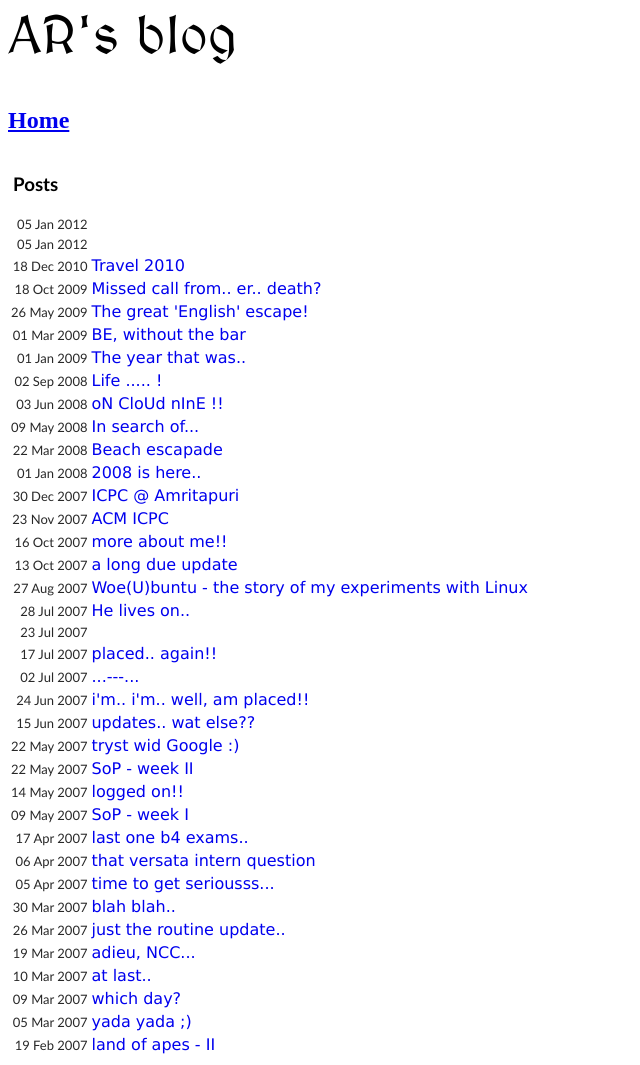
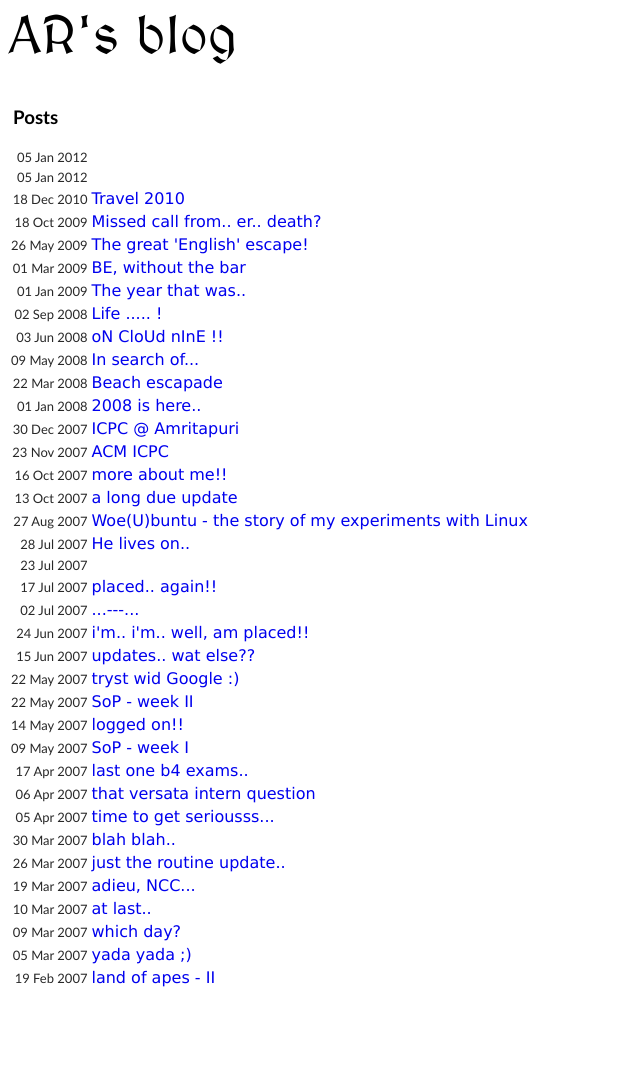
Before and after one commit to anusha-r/anusha-r.github.com, a Jekyll site: the page built from blog.html, in a window 1280 px wide. Shown: the whole page, without its empty margins (0-640 px from the left). Built offline with Jekyll 4.4.1, drawn with Linux system fonts in a browser that asks for light colours; Markdown is read by kramdown in place of the engine named in the settings; after the commit the page ends 998 px from its top, so only the background shows below that.

Commit message:
layout changes #26

```diff
--- a/_layouts/default.html
+++ b/_layouts/default.html
@@ -72,8 +72,8 @@
          	 #{{ tag }}
 	{% endfor %}
 </span>
-<h2> <a href="/">Home </a> </h2>
-<div id="mainContent">
+
+<div id="mainContent" style="width:100%">
 
   {{ content }}
 
```
